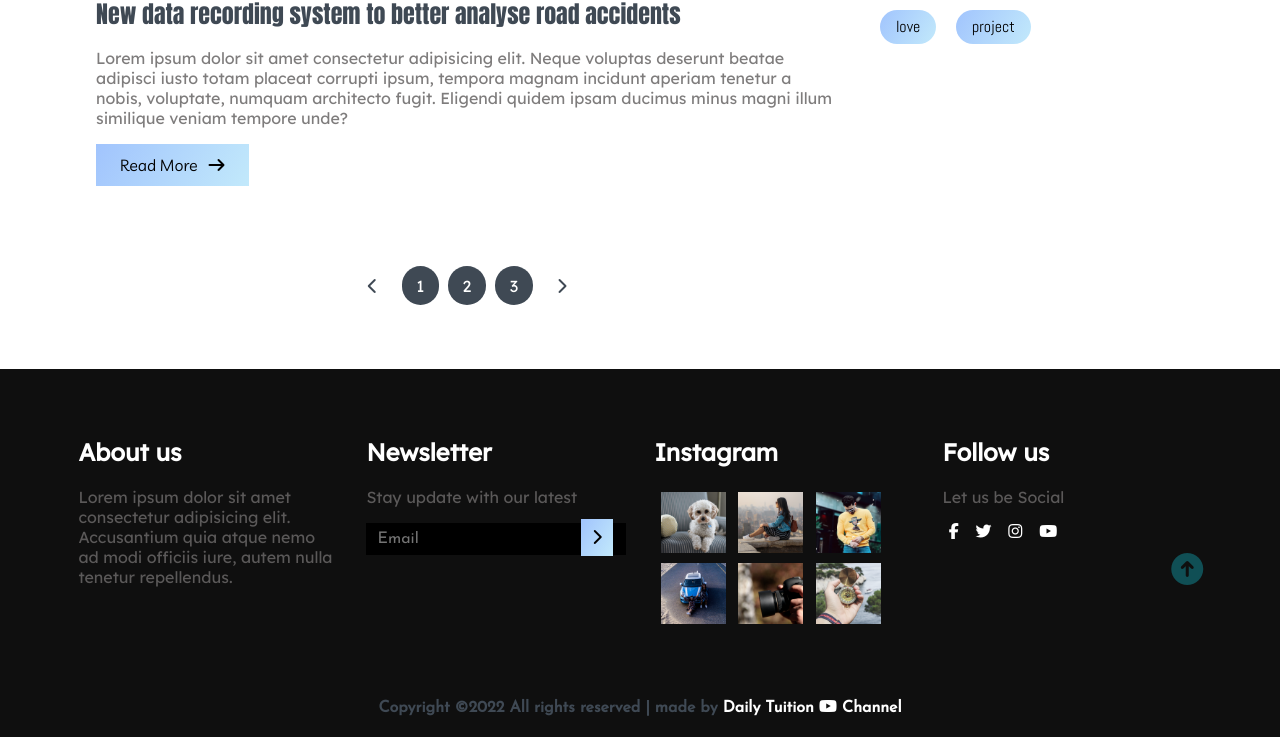
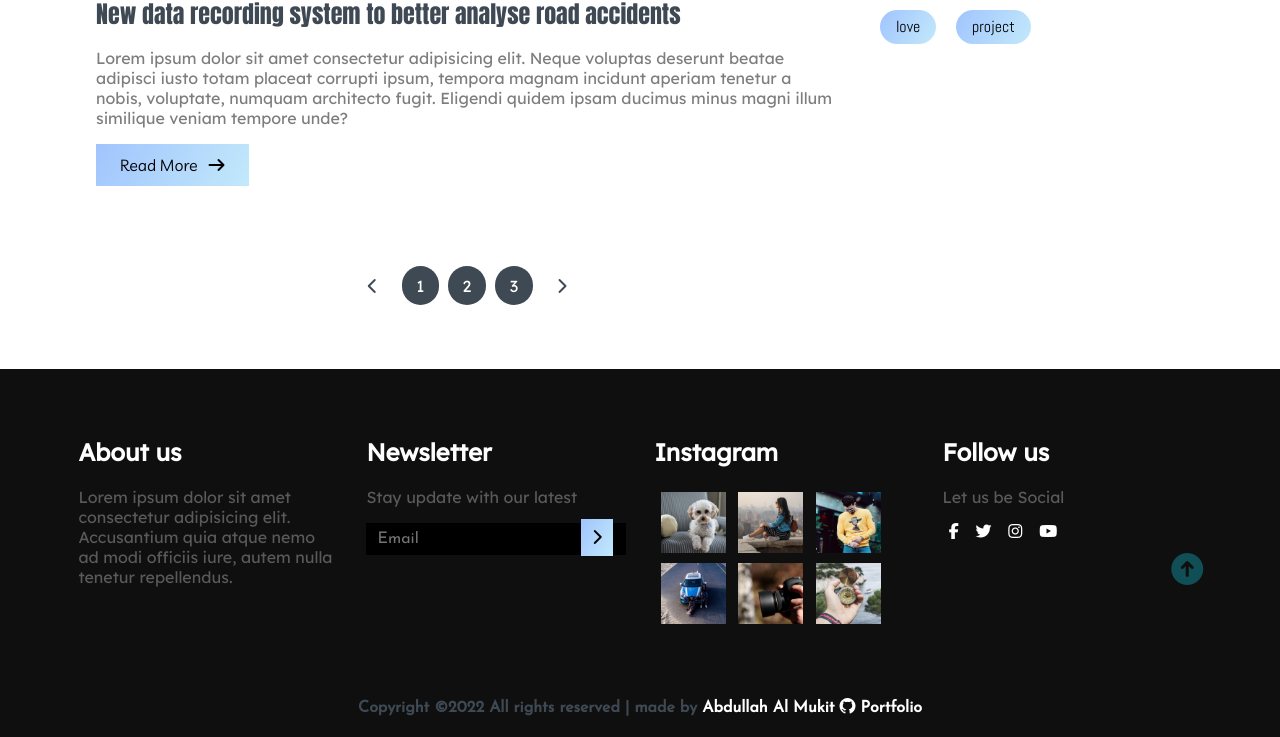
Before and after one commit to mukitcoder/blogger, a plain HTML site: page index.html in a window 1280 px wide. Shown: the part 4295-5032 px from the top of the page. Drawn offline with Linux system fonts and the light colour scheme.

Commit message:
edit footer

```diff
--- a/index.html
+++ b/index.html
@@ -405,8 +405,8 @@
         <div class="rights flex-row">
             <h4 class="text-gray">
                 Copyright ©2022 All rights reserved | made by
-                <a href="www.youtube.com/c/dailytuition" target="_black">Daily Tuition <i class="fab fa-youtube"></i>
-                    Channel</a>
+                <a href="https://mukit-portfolio.web.app/" target="_black">Abdullah Al Mukit <i class="fab fa-github"></i>
+                    Portfolio</a>
             </h4>
         </div>
         <div class="move-up">
```
